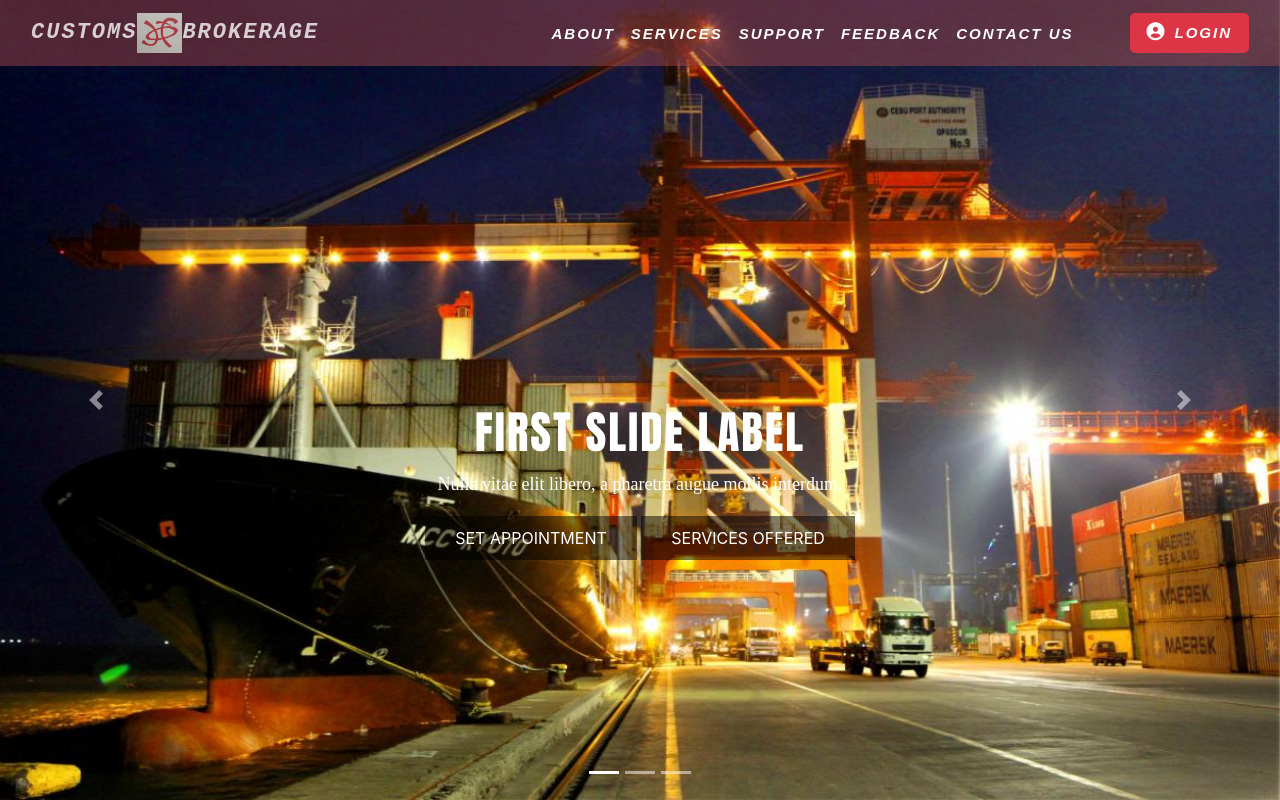
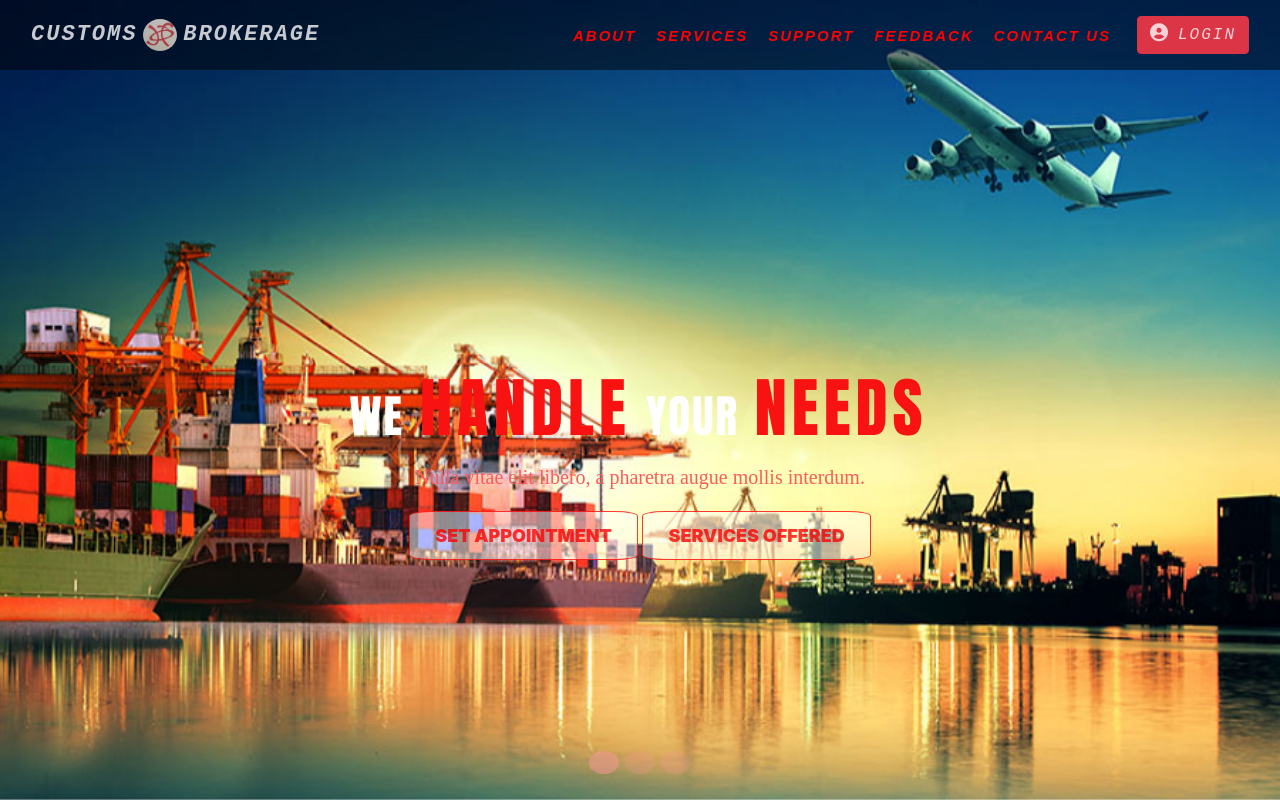
Before and after one commit to rizsim214/jof-brokerage, a CodeIgniter app: page /jof-brokerage/ in a window 1280 px wide. Run offline with CodeIgniter, Linux system fonts and the light colour scheme; some libraries are stand-ins or nearby versions.

Commit message:
Updated UI

```diff
--- a/application/views/includes/header.php
+++ b/application/views/includes/header.php
@@ -43,10 +43,9 @@ defined('BASEPATH') OR exit('No direct script access allowed');
               <a class="nav-link" href="#" id="navItem">Contact Us</a>
             </li>
              </li>
-              <li class="nav-item ml-5">
-              <a class="btn btn-lg btn-danger" href="#" ><i class="fas fa-user-circle pr-2" style="font-size:18px;border-radius:50%;"></i>Login</a>
-            </li>
           </ul>
+
+                 <a class="btn btn-md btn-danger ml-3 href="#" ><i class="fas fa-user-circle pr-2" style="font-size:18px;"></i>Login</a>
 
          </div>
         </div>
--- a/application/views/pages/home.php
+++ b/application/views/pages/home.php
@@ -6,32 +6,32 @@
            </ol>
          <div class="carousel-inner">
             <div class="carousel-item active">
-                 <img src="<?php echo base_url()?>assets/img/shipping7.jpg" class="d-block w-100" alt="First Slide">
+                 <img src="<?php echo base_url()?>assets/img/shipping3.jpg" class="d-block w-100" alt="First Slide">
                     <div class="carousel-caption d-none d-md-block">
-                       <h5 class="animate__bounceIn" style="animation-delay:1s; animation-duration:2s;">First slide label</h5>
+                       <h5 class="animate__bounceIn" style="animation-delay:1s; animation-duration:2s;">We <span>Handle</span> your <span>Needs</span></h5>
                            <p class="animate__slideInLeft" style="animation-delay:2s; animation-duration:1s;"> Nulla vitae elit libero, a pharetra augue mollis interdum.</p>
-                              <a hfre="#" class="animate__zoomIn" style="animation-delay:3s; animation-duration:1s;" >Set Appointment</a>
-                                   <a hfre="#" class="animate__zoomIn" style="animation-delay:4s; animation-duration:1s;">Services Offered</a>
+                              <a hfre="#" class="animate__zoomIn" id="btnLeft" style="animation-delay:3s; animation-duration:1s;" >Set Appointment</a>
+                                   <a hfre="#" class="animate__zoomIn" id="btnRight" style="animation-delay:4s; animation-duration:1s;">Services Offered</a>
                  </div>
                </div>
 
                       <div class="carousel-item ">
-                 <img src="<?php echo base_url()?>assets/img/shipping1.jpg" class="d-block w-100" alt="Second Slide">
+                 <img src="<?php echo base_url()?>assets/img/shipping4.jpg" class="d-block w-100" alt="Second Slide">
                       <div class="carousel-caption d-none d-md-block">
-                       <h5 class="animate__slideInDown" style="animation-delay:1s; animation-duration:2s;">First slide label</h5>
+                       <h5 class="animate__slideInDown" style="animation-delay:1s; animation-duration:2s;">We <span>Value</span> your <span>Trust</span></h5>
                            <p class="animate__slideInRight" style="animation-delay:2s; animation-duration:1s;"> Nulla vitae elit libero, a pharetra augue mollis interdum.</p>
-                              <a hfre="#" class="animate__zoomIn" style="animation-delay:3s; animation-duration:1s;" >Set Appointment</a>
-                                   <a hfre="#" class="animate__zoomIn" style="animation-delay:4s; animation-duration:1s;">Services Offered</a>
+                              <a hfre="#" class="animate__zoomIn" id="btnLeft" style="animation-delay:3s; animation-duration:1s;" >Set Appointment</a>
+                                   <a hfre="#" class="animate__zoomIn" id="btnRight" style="animation-delay:4s; animation-duration:1s;">Services Offered</a>
                  </div>
                </div>
 
             <div class="carousel-item ">
-                 <img src="<?php echo base_url()?>assets/img/shipping5.jpg" class="d-block w-100" alt="Third Slide">
+                 <img src="<?php echo base_url()?>assets/img/shipping7.jpg" class="d-block w-100" alt="Third Slide">
                       <div class="carousel-caption d-none d-md-block">
-                       <h5 class="animate__fadeIn" style="animation-delay:1s; animation-duration:2s;">First slide label</h5>
-                           <p class="animate__slideInLeft" style="animation-delay:2s; animation-duration:1s;"> Nulla vitae elit libero, a pharetra augue mollis interdum.</p>
-                              <a hfre="#" class="animate__zoomIn" style="animation-delay:3s; animation-duration:1s;" >Set Appointment</a>
-                                   <a hfre="#" class="animate__zoomIn" style="animation-delay:4s; animation-duration:1s;">Services Offered</a>
+                       <h5 class="animate__fadeInUp" style="animation-delay:1s; animation-duration:2s;">We <span>Serve</span> with <span>Integrity</span></h5>
+                           <p class="animate__slideInDown" style="animation-delay:2s; animation-duration:1s;"> Nulla vitae elit libero, a pharetra augue mollis interdum.</p>
+                              <a hfre="#" class="animate__zoomIn" id="btnLeft" style="animation-delay:3s; animation-duration:1s;" >Set Appointment</a>
+                                   <a hfre="#" class="animate__zoomIn" id="btnRight" style="animation-delay:4s; animation-duration:1s;">Services Offered</a>
                  </div>
             </div>
 
--- a/assets/css/jof_styles.css
+++ b/assets/css/jof_styles.css
@@ -2,25 +2,32 @@
 
 .navbar-brand img{
     height: 40px;
-    width: 45px;
+    width: auto;
+    top:0;
+    left: 0;
+    margin: 2px 2px;
+    padding: 4px 4px ;
+    border-radius: 50%;
 
 }
 .navbar{
 
-   background-color: rgba(160, 72, 72, 0.5);
+   background-color: rgba(0,0,0, 0.5);
 }
 #navItem{
     padding-top: 10px;
+    color:red;
 }
 .carousel-item{
     height: 100vh;
     min-height: 300px;
     background: no-repeat center center scroll;
-    -webkit-background-composite: padding;
+    -webkit-background-size:cover;
     background-size: cover;
-    color: rgba(0, 0, 0, 0.5);
+
 
 }
+
 .carousel-caption{
     bottom: 220px;
     position: fixed;
@@ -36,26 +43,86 @@
 .carousel-caption p{
     width: 60%;
     margin: auto;
-    font-size: 18px;
+    font-size: 20px;
     line-height: 1.9;
     font-family: 'Times New Roman', Times, serif;
+    color: rgb(253, 91, 91);
+    word-wrap: initial;
+
 }
 .carousel-caption a{
     text-transform: uppercase;
-    background: rgba(0, 0, 0, 0.5);
-    padding: 10px 30px;
+    background: rgba(255, 255, 255, 0.5);
+    padding: 10px 25px;
     display: inline-block;
-    color: #fff;
+    color: rgba(250, 0, 0, 0.78);
     margin-top: 15px;
+    border-radius: 10%;
+    font-weight: 900;
+    border: 1px solid rgba(250, 0, 0, 0.78);
+    font-size: 18px;
+
 }
-.navbar-nav a{
+#btnLeft:hover{
+    color:#fff;
+    background-color:rgba(250, 0, 0, 0.78);
+    border-color:rgba(5, 5, 5, 0.5);
+    cursor: pointer;
+     border: 1px solid rgba(0, 0, 0, 0.78);
+     padding: 1% 3% 1%;
+     box-shadow: grey;
+
+}
+#btnRight:hover{
+    color:#fff;
+    background-color:rgba(250, 0, 0, 0.78);
+    border-color:rgba(5, 5, 5, 0.5);
+    cursor: pointer;
+    border: 1px solid rgba(0, 0, 0, 0.78);
+    padding: 1% 3% 1%;
+    box-shadow: grey;
+}
+.carousel-indicators li{
+    border-radius: 50%;
+    padding: 10px 0px 10px;
+    background-color:rgba(248, 151, 151, 0.5);
+
+}
+.nav-item a{
     font-family: Arial, Helvetica, sans-serif;
     font-size: 15px;
     text-transform: uppercase;
     font-weight: bold;
+    padding: 8px 5px 8px;
+    margin: 2px 2px 2px;
+    display: inline-block;
+    border-radius: 5px;
+
+
 
 }
+.navbar-nav a:hover{
+    background-color: rgba(250, 250, 250, 0.78);
+    text-decoration: double;
+    font-size: 15.5px;
+    padding: 10px 8px 10px;
+    top: 50;
+    bottom: 50;
 
+
+}
+.carousel-caption span{
+    color: rgb(248, 18, 18);
+    font-size:65px;
+    font-weight: bold;
+    text-shadow: black;
+    padding: 3px 3px;
+    letter-spacing:5px;
+    display: inline-block;
+    word-spacing: 3px;
+
+
+}
 .navbar-brand span  , .navbar-light{
     color: rgba(255, 255, 255, 0.78);
     font-size:22px;
@@ -65,6 +132,12 @@
     font-style: italic;
     font-family: 'Courier New', Courier, monospace;
 }
+.carousel-control-prev span{
+    background: none;
+}
+.carousel-control-next span{
+    background: none;
+}
 .navbar-light .navbar-nav .active>.nav-link, .navbar-light .navbar-nav .nav-link.active, .navbar-light .navbar-nav .nav-link.show, .navbar-light .navbar-nav .show>.nav-link{
     color: #fff;
 }
@@ -72,8 +145,12 @@
     color: #fff;
 
 }
+.nav-item.btn {
+
+    font-family: Cambria, Cochin, Georgia, Times, 'Times New Roman', serif;
+}
 .navbar-light .navbar-nav .nav-link:hover{
-    color: rgba(255, 8, 8, 0.78);
+    color: rgba(255, 255, 255, 0.78);
 
 }
 .navbar-nav{
@@ -87,6 +164,7 @@
 }
 .w-100{
     height: 100vh;
+
 }
 @media only screen and (max-width:767px){
     .navbar-nav.ml-auto{
```
